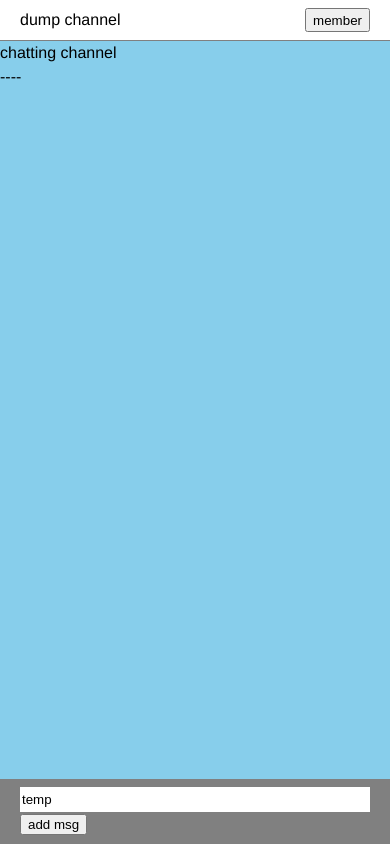
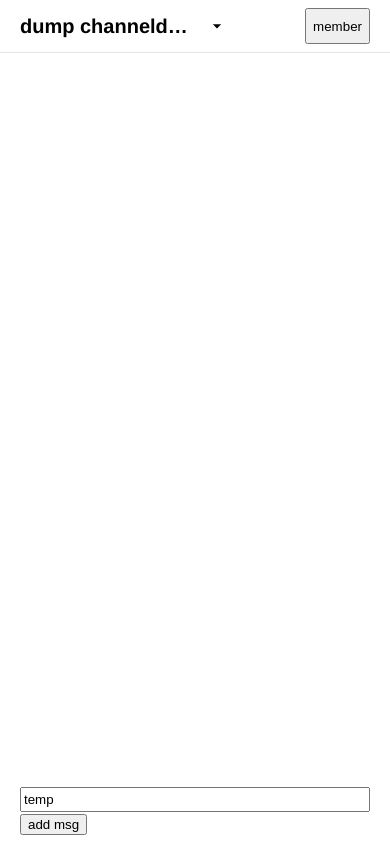
Before and after one commit to njsh4261/SGS_Last_Punch, a React (Create React App) app in the folder src/frontend/web/: page / in a window 390 px wide. Built offline with nearby package versions, Linux system fonts and the light colour scheme.

Commit message:
feat: control overflow
- svg 크기 조정 및 요약에 포함 안됨
- media query로 width별 channel name 비율 변경

```diff
--- a/src/frontend/web/src/components/Chat.tsx
+++ b/src/frontend/web/src/components/Chat.tsx
@@ -1,5 +1,6 @@
 import React, { useState, useRef, useEffect } from 'react';
 import styled from 'styled-components';
+import arrowDropDownIcon from '../arrowDropDown.svg';
 
 const Container = styled.main`
   display: flex;
@@ -9,39 +10,75 @@ const Container = styled.main`
 
 const ChannelHeader = styled.article`
   display: flex;
+  flex-shrink: 0;
   justify-content: space-between;
   padding: 8px 20px;
-  border-bottom: 1px solid grey;
-  background: white;
+  border-bottom: 1px solid #e6e6e6;
 `;
 
-const ChannelInfo = styled.section``;
-const MemberInfo = styled.button``;
+const ChannelInfo = styled.section`
+  width: 100%;
+  display: flex;
+  &:hover {
+    background: #f8f8f8f6;
+    cursor: pointer;
+  }
+`;
+const ChannelName = styled.article`
+  display: block;
+  overflow: hidden;
+  white-space: nowrap;
+  text-overflow: ellipsis;
+  font-weight: bold;
+  margin-left: -8px;
+  border-radius: 6px;
+  padding: 3px 8px;
+  font-size: 20px;
+
+  @media only screen and (max-width: 400px) {
+    width: 50vw;
+  }
+  @media only screen and (min-width: 400px) and (max-width: 650px) {
+    width: 65vw;
+  }
+  @media only screen and (min-width: 650px) {
+    width: 80vw;
+  }
+`;
+const ArrowDropDownIcon = styled.article`
+  display: inline-block;
+  width: 20px;
+  height: 20px;
+  align-self: center;
+  margin-right: 14px;
+  background-image: url(${arrowDropDownIcon});
+`;
+
+const MemberInfo = styled.button`
+  flex: 0 0 auto;
+`;
 
 const MessageListContainer = styled.article`
   flex: 1;
   overflow: scroll;
-  background-color: skyblue;
 `;
 
 const MessageBox = styled.section`
   display: flex;
   padding: 8px 20px;
   &:hover {
-    background: grey;
+    background: #f8f8f8;
   }
 `;
 
 const InputContainer = styled.article`
   flex-shrink: 0;
   padding: 8px 20px;
-  background-color: grey;
 `;
 
 const Input = styled.input`
   width: 100%;
   height: 25px;
-  border: none;
 `;
 
 const End = styled.article``;
@@ -68,12 +105,18 @@ const Chat = () => {
   return (
     <Container>
       <ChannelHeader>
-        <ChannelInfo>dump channel</ChannelInfo>
+        <ChannelInfo>
+          <ChannelName>
+            dump channeldump channeldump channeldump channeldump channeldump
+            channeldump channeldump channeldump channeldump channeldump
+            channeldump channel
+          </ChannelName>
+          <ArrowDropDownIcon></ArrowDropDownIcon>
+        </ChannelInfo>
+
         <MemberInfo>member</MemberInfo>
       </ChannelHeader>
       <MessageListContainer>
-        <div>chatting channel</div>
-        <div>----</div>
         {msgList?.map((msg, idx) => (
           <MessageBox key={idx}>{msg}</MessageBox>
         ))}
```
Also changed, not shown: src/frontend/web/src/arrowDropDown.svg.
